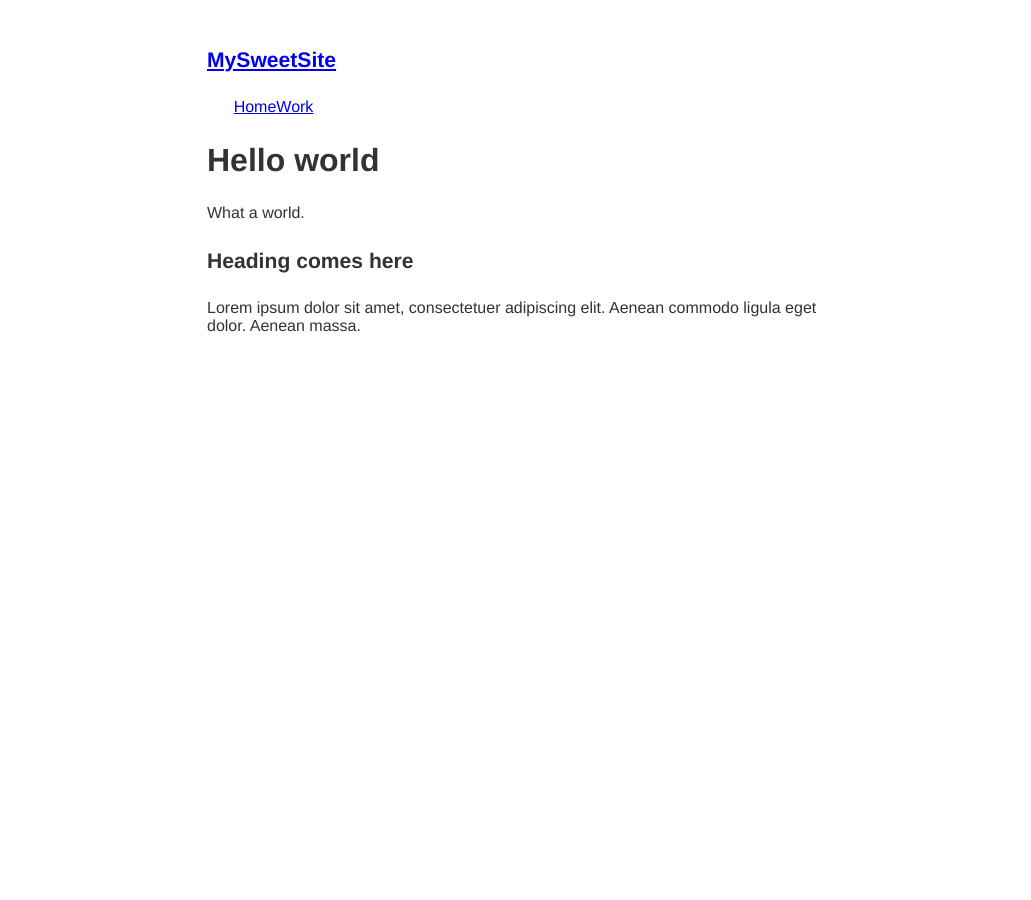
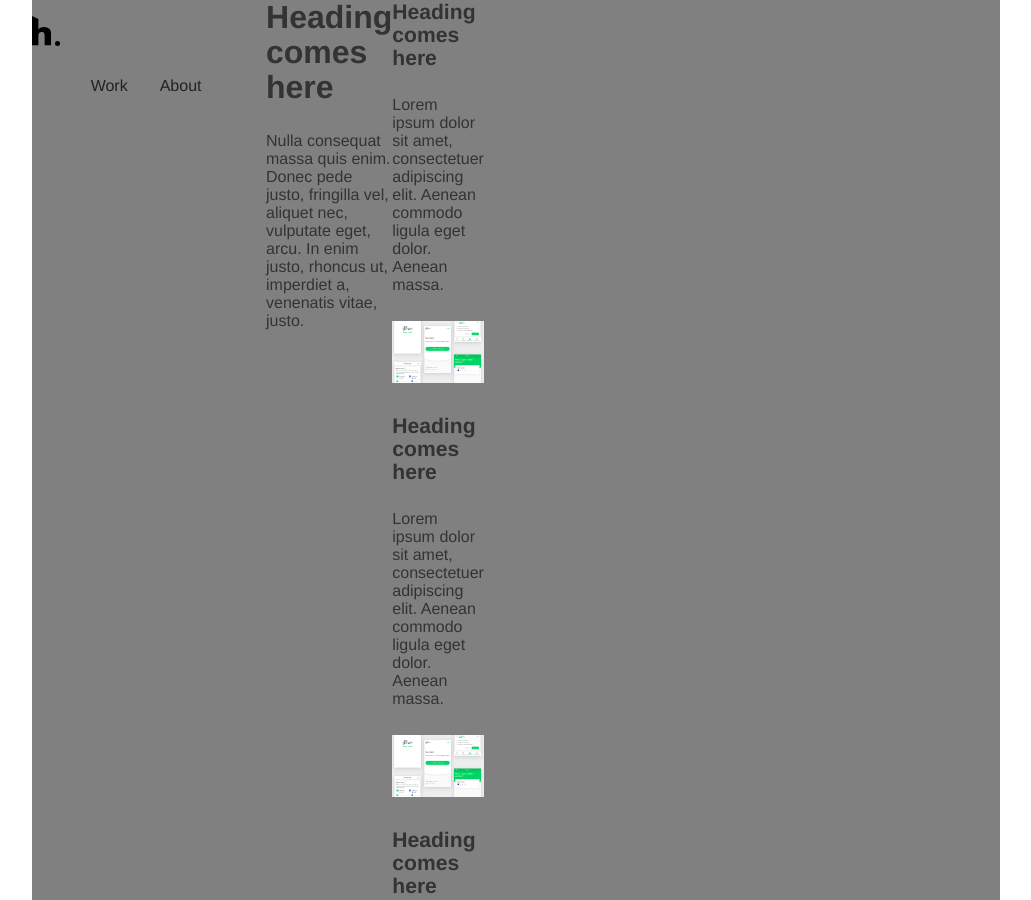
Before and after one commit to hamm4545/productdesign, a Gatsby site: page / in a window 1280 px wide. Shown: the top 900 px of the page, without its empty margins (124-1155 px from the left). Before the commit the page ends 800 px from the top, so only its background shows below. Built offline with nearby package versions, Linux system fonts and the light colour scheme; Gatsby itself is replaced by a stand-in of ours.

Commit message:
Working on landing screen

```diff
--- a/gatsby-config.js
+++ b/gatsby-config.js
@@ -3,6 +3,7 @@
  *
  * See: https://www.gatsbyjs.org/docs/gatsby-config/
  */
+ const path = require(`path`)
 
 module.exports = {
   /* Your site config here */
@@ -13,6 +14,28 @@ module.exports = {
 	      options: {
 	        pathToConfigModule: `src/utils/typography`,
 	      },
+	    },
+	    {
+	    	resolve: `gatsby-plugin-styled-components`,
+	    	options:{
+	    		displayName: false,
+	    		minify: false,
+	    		fileName: false
+	    	}
+	    },
+	    {
+	    	resolve: `gatsby-source-filesystem`,
+	    	options: {
+		        name: `images`,
+		        path: path.join(__dirname, `src`, `images`)
+		      }
+	    },
+	    {
+	    	resolve: `gatsby-plugin-sharp`
+	    },
+	    {
+	    	resolve: `gatsby-transformer-sharp`
 	    }
   	]
+
 }
--- a/src/components/article.js
+++ b/src/components/article.js
@@ -1,10 +1,40 @@
 import React from "react"
-import { graphql } from "gatsby"
+import { Link } from "gatsby"
+import HeroImg01 from "../images/grow@-candidates.jpg"
 
-export default ({ children }) => (
-  <article>
-  	<h3>Heading comes here</h3>
-  	<p>Lorem ipsum dolor sit amet, consectetuer adipiscing elit. Aenean commodo ligula eget dolor. Aenean massa.</p>
-    {children}
-  </article>
+export default ({ children }, props) => (
+	<section>
+		<article>
+		  	<div>
+		  		<h3>Heading comes here</h3>
+		  		<p>Lorem ipsum dolor sit amet, consectetuer adipiscing elit. Aenean commodo ligula eget dolor. Aenean massa.</p>
+		  	</div>
+
+		  	<Link to="/"><img src={HeroImg01} alt="test" />
+		  	</Link>
+
+		</article>
+		<article>
+		  	<div>
+		  		<h3>Heading comes here</h3>
+		  		<p>Lorem ipsum dolor sit amet, consectetuer adipiscing elit. Aenean commodo ligula eget dolor. Aenean massa.</p>
+		  	</div>
+
+		  	<Link to="/"><img src={HeroImg01} alt="test" /></Link>
+
+		</article>
+		<article>
+		  	<div>
+		  		<h3>Heading comes here</h3>
+		  		<p>Lorem ipsum dolor sit amet, consectetuer adipiscing elit. Aenean commodo ligula eget dolor. Aenean massa.</p>
+		  	</div>
+
+		  	<Link to="/"><img src={HeroImg01} alt="test" /></Link>
+
+		</article>
+
+		{children}
+	</section>
+
+
   )
--- a/src/components/layout.js
+++ b/src/components/layout.js
@@ -1,19 +1,21 @@
 import React from "react"
 import { Link } from "gatsby"
+import LogoImg from "../images/logo.svg"
 
 
 export default ({ children }) => (
-  <div style={{ margin: `3rem auto`, maxWidth: 650, padding: `0 1rem` }}>
-    <header >
-      <Link to="/">
-        <h3 >MySweetSite</h3>
-      </Link>
-      <ul>
-        <Link to="/">Home</Link>
-        <Link to="/work/">Work</Link>
+  <div class="content">
 
-      </ul>
-    </header>
+      <header>
+         <Link to="/"><img src={LogoImg} alt="test" /></Link>
+        <ul class="nav">
+          <Link to="/work/">Work</Link>
+          <Link to="/about/">About</Link>
+        </ul>
+      </header>
+      <div>
+
+    </div>
     {children}
   </div>
 )
--- a/src/pages/index.js
+++ b/src/pages/index.js
@@ -3,10 +3,17 @@ import Layout from "../components/layout"
 import Article from "../components/article"
 import "../styles/styles.scss"
 
-export default () => (
+
+const Page = () => (
+
   <Layout>
-    <h1>Hello world</h1>
-    <p>What a world.</p>
-    <Article></Article>
+ 	<div class="site-title">
+	 	<h1>Heading comes here</h1>
+	    <p>Nulla consequat massa quis enim. Donec pede justo, fringilla vel, aliquet nec, vulputate eget, arcu. In enim justo, rhoncus ut, imperdiet a, venenatis vitae, justo.</p>
+ 	</div>
+
+    <Article test="testing"></Article>
   </Layout>
-)
+);
+
+export default Page;
--- a/src/styles/styles.scss
+++ b/src/styles/styles.scss
@@ -1,7 +1,66 @@
 $font-stack: Helvetica, sans-serif;
 $primary-color: #333;
+$black: #222222;
+$white: #ffffff;
+$default-padding: 1em;
+$header-height: 3em;
 
 body {
   font: 100% $font-stack;
   color: $primary-color;
+
+
 }
+
+.content{
+	display: grid;
+	grid-template-columns: repeat(12, [col-start] 1fr);
+
+	background: grey;
+
+	margin-left: auto;
+	margin-right: auto;
+	max-width: calc(1000px - (2* #{$default-padding}));
+	width: 80%;
+
+
+}
+
+header{
+	// display: grid;
+	margin-top: 1rem;
+}
+
+.nav{
+	// grid-column: 4 / span 1;
+	text-align: right;
+
+	a{
+		color: $black;
+		text-decoration: none;
+		justify-content: end;
+		margin-left: 2rem;
+	}
+
+}
+
+.site-title{
+
+
+
+}
+
+
+article{
+	// display: grid;
+	// grid-template-columns: 1fr 1fr;
+
+	h3,p{
+		justify-content: start;
+	}
+
+	img{
+		justify-content: end;
+
+	}
+}
```
Also changed, not shown: src/pages/404.js (added, +14 -0 lines), src/images/grow@-Group 2.jpg (added), src/images/grow@-Group 3.jpg (added), src/images/grow@-candidates.jpg (added), src/images/logo.svg (added).
